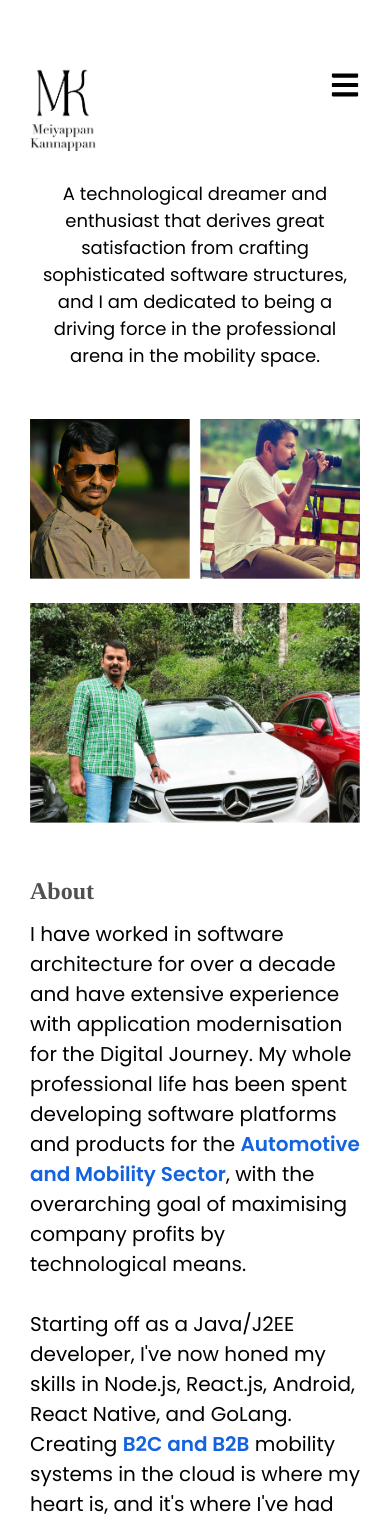
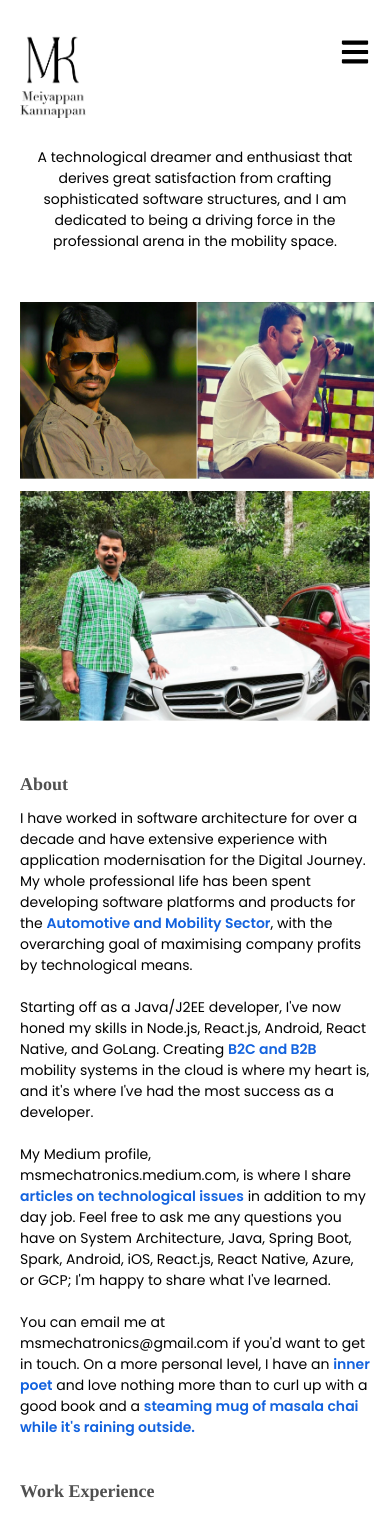
Before and after one commit to MeiyappanKannappa/meiyappan-portfolio, a React (Vite) app: page /about in a window 390 px wide. Shown: the top 1519 px of the page. Built offline with nearby package versions, Linux system fonts and the light colour scheme.

Commit message:
mobile design fix

```diff
--- a/src/App.jsx
+++ b/src/App.jsx
@@ -13,7 +13,7 @@ import Nav from "./components/Nav";
 
 export default function App() {
   return (
-    <main className="mx-[30px] md:mx-[192px]">
+    <main className="mt-[37px] md:mt-[80px] mx-[20px] md:mx-[192px]">
       <Nav />
       <Routes>
         <Route path="/" element={<Home />} />
--- a/src/Screens/About.jsx
+++ b/src/Screens/About.jsx
@@ -5,7 +5,7 @@ import WorkExperience from "../sections/WorkExperience";
 const About = () => {
   return (
     <main className="mb-[70px]">
-      <section className="mt-[30px] text-[18px] font-poppins md:mt-[71px] text-center md:mx-[210px]">
+      <section className="mt-[30px] text-[14px] md:text-[18px] font-poppins md:mt-[71px] text-center md:mx-[210px]">
         A technological dreamer and enthusiast that derives great satisfaction
         from crafting sophisticated software structures, and I am dedicated to
         being a driving force in the professional arena in the mobility space.
@@ -24,17 +24,17 @@ const About = () => {
           <div className="flex justify-between">
             <img
               src="/assets/images/about-2.png"
-              className="h-[160px] w-auto"
+              className="h-[177px] w-auto"
             />
             <img
               src="/assets/images/about-1.png"
-              className="h-[160px] w-auto"
+              className="h-[177px] w-auto"
             />
           </div>
-          <div className="flex mt-6">
+          <div className="flex mt-3">
             <img
               src="/assets/images/about-3.png"
-              className="h-[220px] w-full "
+              className="h-[230px] w-full "
             />
           </div>
         </div>
@@ -42,10 +42,10 @@ const About = () => {
 
       <section className="mt-[50px] md:mt-[70px] ">
         <div className="md:flex md:justify-center">
-          <h1 className="mb-[10px] text-[24px] font-bold text-[#505050] md:mr-[230px]">
+          <h1 className="mb-[10px] text-[18px] md:text-[24px] font-bold text-[#505050] md:mr-[230px]">
             About
           </h1>
-          <div className="text-[20px] font-poppins md:mx-[20px] ">
+          <div className="text-[14px] md:text-[20px] font-poppins md:mx-[20px] ">
             I have worked in software architecture for over a decade and have
             extensive experience with application modernisation for the Digital
             Journey. My whole professional life has been spent developing
@@ -92,7 +92,7 @@ const About = () => {
             Work <br />
             Experience
           </h1>
-          <h1 class="md:hidden mb-[10px] text-[24px] font-bold text-[#505050] md:w-[320px] ">
+          <h1 class="md:hidden mb-[10px] text-[18px] md:text-[24px] font-bold text-[#505050] md:w-[320px] ">
             Work Experience
           </h1>
           <div className="md:mr-[80px]">
--- a/src/Screens/Home.jsx
+++ b/src/Screens/Home.jsx
@@ -6,7 +6,7 @@ import LatestProjects from "../sections/LatestProjects";
 const Home = () => {
   return (
     <main>
-      <section className="text-[16px] md:text-[18px] font-poppins mt-[71px] text-center md:mx-[230px]">
+      <section className="text-[14px] md:text-[18px] font-poppins mt-[71px] text-center md:mx-[230px]">
         Indian architect and developer with a penchant for cloud-native
         architecture and development. Created business-to-consumer and
         business-to-business
@@ -16,10 +16,10 @@ const Home = () => {
         <Dashlogo />
       </section>
       <section className="mt-[80px]">
-        <Blogs />
+        <Blogs title={"Recent Blogs"} />
       </section>
-      <section>
-        <LatestProjects />
+      <section className="mt-[50px] md:mt-[50px]">
+        <LatestProjects title={"Latest Projects"} />
       </section>
     </main>
   );
--- a/src/Screens/Work.jsx
+++ b/src/Screens/Work.jsx
@@ -5,11 +5,11 @@ import Blogs from "../sections/Blogs";
 const Work = () => {
   return (
     <main>
-      <section className="mt-[100px]">
-        <LatestProjects />
+      <section className="mt-[30px] md:mt-[100px]">
+        <LatestProjects title={"Projects"} />
       </section>
       <section className="mt-[50px]">
-        <Blogs />
+        <Blogs title={"Blogs"} />
       </section>
     </main>
   );
--- a/src/components/Dashlogo.jsx
+++ b/src/components/Dashlogo.jsx
@@ -28,7 +28,7 @@ const Dashlogo = () => {
             width={"350"}
           />
         </div>
-        <div className="mx-[20px] mt-[50px] md:hidden  items-center ">
+        <div className="mx-[25px] mt-[50px] md:hidden  items-center ">
           <div className="flex gap-10 justify-between">
             <img
               src="/assets/images/ford.png"
--- a/src/components/Nav.jsx
+++ b/src/components/Nav.jsx
@@ -24,7 +24,7 @@ const Nav = () => {
   ];
 
   return (
-    <header className="mt-[70px] flex justify-between w-full h-20 md:items-center">
+    <header className=" flex justify-between w-full h-20 md:items-center">
       <div className="hidden md:flex space-x-2 items-center ">
         {Logos.map(({ id, link, image }) => (
           <a key={id} href={link}>
--- a/src/sections/Blogs.jsx
+++ b/src/sections/Blogs.jsx
@@ -1,11 +1,11 @@
 import React from "react";
 import Blogpost from "../data/Blogpost";
 
-const Blogs = () => {
+const Blogs = ({ title }) => {
   return (
     <div className="md:flex md:justify-between">
       <h1 className="text-[26px] font-bold text-[#505050] md:text-[22px] mb-[10px]">
-        Recent Blogs
+        {title}
       </h1>
       <div className="flex">
         <div className="flex-1 w-full ">
--- a/src/sections/LatestProjects.jsx
+++ b/src/sections/LatestProjects.jsx
@@ -1,11 +1,11 @@
 import React from "react";
 import LatestProjectData from "../data/LatestProjectData";
 
-const LatestProjects = () => {
+const LatestProjects = ({ title }) => {
   return (
-    <div className="mt-[50px] md:flex md:justify-between">
+    <div className="md:flex md:justify-between">
       <h1 className="text-[24px] md:text-[22px] font-bold text-[#505050]">
-        Latest Projects
+        {title}
       </h1>
       <div className="mt-[10px] md:flex">
         <div
--- a/src/sections/WorkExperience.jsx
+++ b/src/sections/WorkExperience.jsx
@@ -6,11 +6,13 @@ const WorkExperience = () => {
     <main>
       {WorkExperienceData.reverse().map((items) => (
         <div className="mb-[20px] md:mb-[30px]">
-          <div key={items.id} className="text-[22px]">
+          <div key={items.id} className="text-[16px] md:text-[22px]">
             {items.JobTitle} •{" "}
-            <span className="font-poppins text-[18px]">{items.Company}</span>
+            <span className="font-poppins text-[14px] md:text-[18px]">
+              {items.Company}
+            </span>
           </div>
-          <p className="text-[14px] font-poppins italic">
+          <p className="text-[12px] md:text-[14px] font-poppins italic">
             {items.FromDate} - {items.ToDate}
           </p>
         </div>
```
